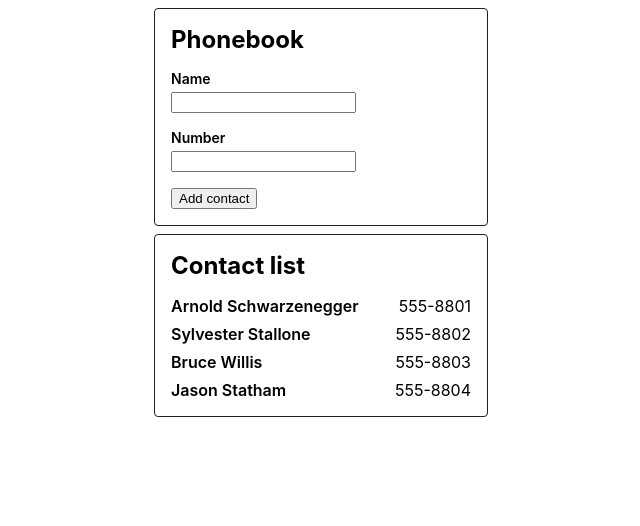
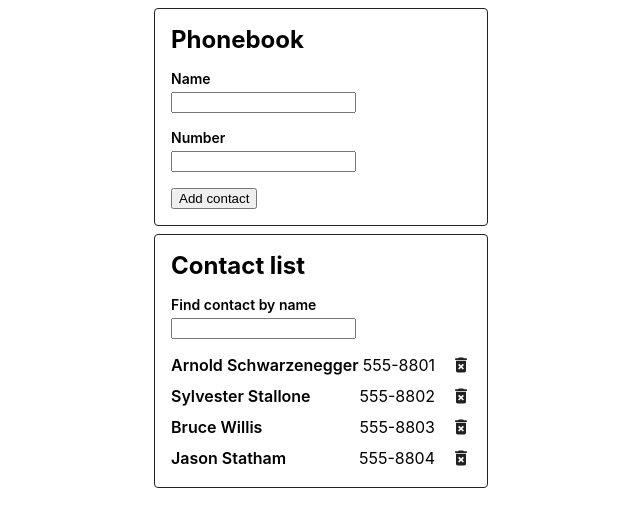
Before and after one commit to vlmakh/goit-react-hw-02-phonebook, a React (Create React App) app: page / in a window 1280 px wide. Shown: the top 526 px of the page, without its empty margins (319-959 px from the left). Built offline with nearby package versions, Linux system fonts and the light colour scheme.

Commit message:
add delete contacts

```diff
--- a/package.json
+++ b/package.json
@@ -11,6 +11,7 @@
     "prop-types": "^15.8.1",
     "react": "^18.1.0",
     "react-dom": "^18.1.0",
+    "react-icons": "^4.6.0",
     "react-scripts": "5.0.1",
     "web-vitals": "^2.1.3"
   },
--- a/src/components/App.jsx
+++ b/src/components/App.jsx
@@ -1,6 +1,7 @@
 import { Component } from 'react';
 import css from './App.module.css';
 import { nanoid } from 'nanoid';
+import { ContactList } from 'components/ContactList/ContactList';
 
 class App extends Component {
   state = {
@@ -12,7 +13,14 @@ class App extends Component {
     ],
     name: '',
     number: '',
+    filter: '',
   };
+
+  deleteContact = (contactId) => {
+    this.setState(prevState => ({
+      contacts: prevState.contacts.filter(el => el.id !== contactId),
+    }));
+  }
 
   render() {
     return (
@@ -48,14 +56,16 @@ class App extends Component {
 
         <div className={css.contactTable}>
           <h2 className={css.sectionTitle}>Contact list</h2>
-          <ul className={css.contactList}>
-            {this.state.contacts.map(contact => (
-              <li key={contact.id} className={css.contactItem}>
-                <span className={css.contactName}>{contact.name}</span>{' '}
-                <span>{contact.number}</span>
-              </li>
-            ))}
-          </ul>
+          <label className={css.formField}>
+            <span className={css.formField__name}>Find contact by name</span>
+            <input type="text" />
+          </label>
+          <ContactList
+            contacts={this.state.contacts}
+            deleteContact={this.deleteContact}
+          />
+
+
         </div>
       </>
     );
--- a/src/components/App.module.css
+++ b/src/components/App.module.css
@@ -34,21 +34,3 @@
   border: 1px solid #212121;
   border-radius: 4px;
 }
-
-.contactList {
-  margin: 16px 0 0 0;
-  padding: 0;
-}
-
-.contactItem {
-  display: flex;
-  justify-content: space-between;
-}
-
-.contactItem:not(:first-child) {
-  margin-top: 8px;
-}
-
-.contactName {
-  font-weight: 600;
-}
--- /dev/null
+++ b/src/components/ContactList/ContactList.js
@@ -0,0 +1,34 @@
+import PropTypes from 'prop-types';
+import css from './ContactList.module.css';
+import { MdDeleteForever } from 'react-icons/md';
+
+export function ContactList({ contacts, deleteContact }) {
+  return (
+    <ul className={css.contactList}>
+      {contacts.map(({ id, name, number }) => (
+        <li key={id} className={css.contactItem}>
+          <span className={css.contactName}>{name}</span>{' '}
+          <span className={css.contactNumber}>{number}</span>
+          <button
+            type="button"
+            className={css.delButton}
+            onClick={() => deleteContact(id)}
+          >
+            <MdDeleteForever className={css.icon} />
+          </button>
+        </li>
+      ))}
+    </ul>
+  );
+}
+
+ContactList.propTypes = {
+  contacts: PropTypes.arrayOf(
+    PropTypes.shape({
+      id: PropTypes.string.isRequired,
+      name: PropTypes.string.isRequired,
+      number: PropTypes.string.isRequired,
+    })
+  ),
+  deleteContact: PropTypes.func.isRequired,
+};
--- /dev/null
+++ b/src/components/ContactList/ContactList.module.css
@@ -0,0 +1,40 @@
+.contactList {
+    margin: 16px 0 0 0;
+    padding: 0;
+}
+
+.contactItem {
+    display: flex;
+    /* justify-content: space-between; */
+}
+
+.contactItem:hover {
+    outline: 1px dashed grey;
+
+}
+
+.contactItem:not(:first-child) {
+    margin-top: 8px;
+}
+
+.contactName {
+    font-size: 16px;
+    font-weight: 600;
+}
+
+.contactNumber {
+    margin: 0 16px 0 auto;
+}
+
+.delButton {
+    padding: 0;
+    background-color: transparent;
+    border: none;
+    cursor: pointer;
+}
+
+.icon {
+    width: 20px;
+    fill: #212121;
+    height: auto;
+}
```
Also changed, not shown: 1 other file (tests, documents, lock files or other folders).
